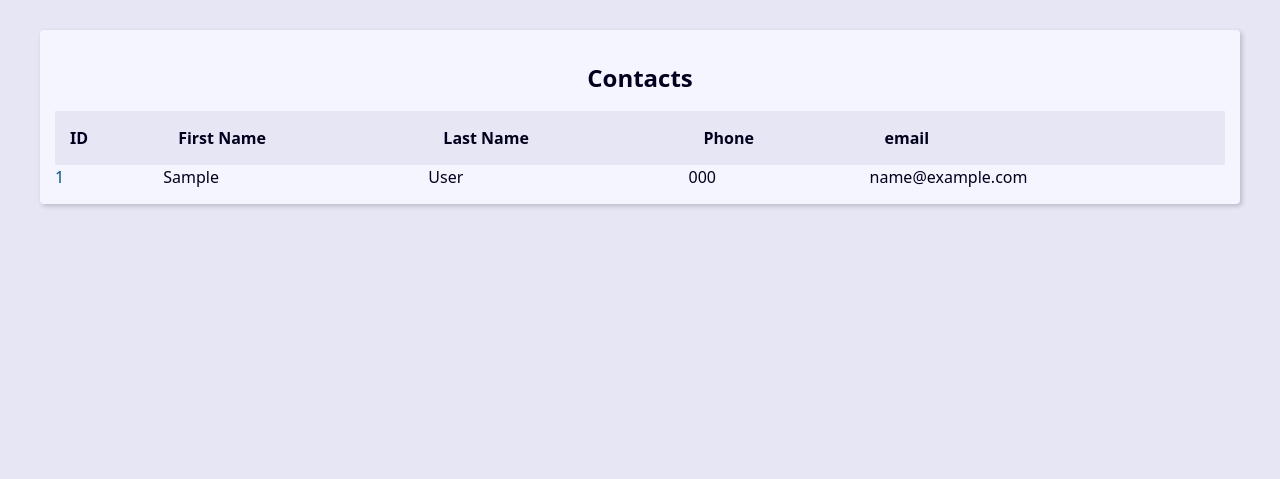
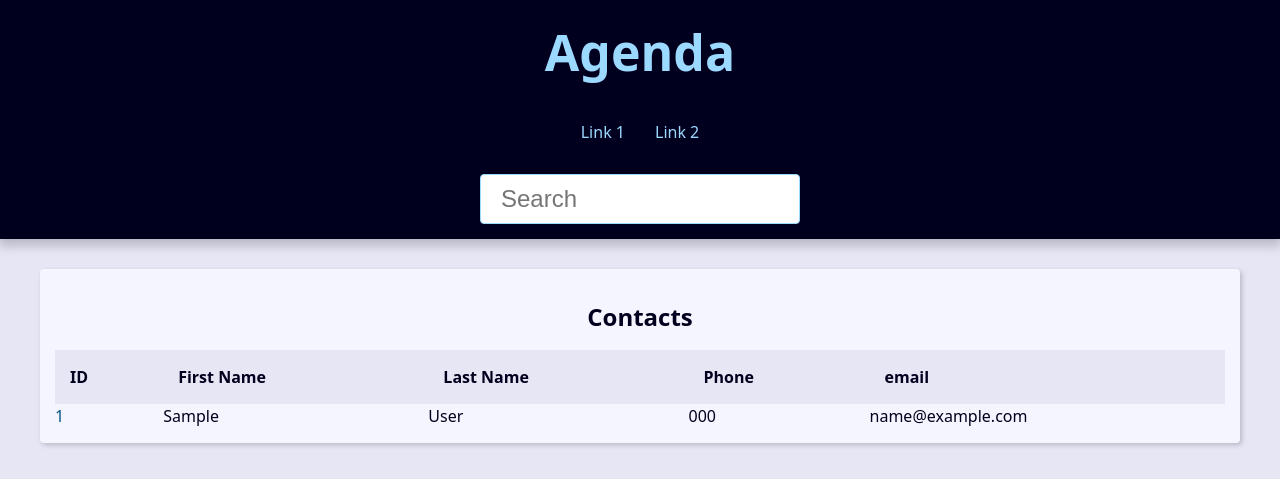
Before and after one commit to lucasmelosilva/agenda, a Django app: page / in a window 1280 px wide. Shown: the top 479 px of the page. Run offline with Django 5.2, Linux system fonts and the light colour scheme; tables that the repository leaves empty hold one stand-in row (values such as "Sample post").

Commit message:
refactor move header and head tags to a single file

```diff
--- a/base_templates/global/base.html
+++ b/base_templates/global/base.html
@@ -3,16 +3,12 @@
 <html lang="en">
 
 <head>
-    <meta charset="UTF-8">
-    <meta http-equiv="X-UA-Compatible" content="IE=edge">
-    <meta name="viewport" content="width=device-width, initial-scale=1.0">
-
-    <title>Document</title>
-
-    <link rel="stylesheet" href="{% static 'global/css/styles.css' %}">
+    {% include "global/partials/_head.html" %}
 </head>
 
 <body>
+
+    {% include "global/partials/_header.html" %}
 
     <main class="content">
         {% block content %}{% endblock content %}
--- /dev/null
+++ b/base_templates/global/partials/_head.html
@@ -0,0 +1,6 @@
+{% load static %}
+<meta charset="UTF-8">
+<meta http-equiv="X-UA-Compatible" content="IE=edge">
+<meta name="viewport" content="width=device-width, initial-scale=1.0">
+<title>{{ site_title }} Agenda</title>
+<link rel="stylesheet" href="{% static 'global/css/styles.css' %}">
--- /dev/null
+++ b/base_templates/global/partials/_header.html
@@ -0,0 +1,29 @@
+<header class="header">
+    <h1 class="header-heading">
+        <a href="{% url 'contact:index' %}" class="header-link">
+            Agenda
+        </a>
+    </h1>
+
+    <nav class="menu">
+        <ul class="menu-list">
+            <li class="menu-item">
+                <a href="" class="menu-link">
+                    Link 1
+                </a>
+            </li>
+            <li class="menu-item">
+                <a href="" class="menu-link">
+                    Link 2
+                </a>
+            </li>
+        </ul>
+    </nav>
+
+    <div class="search">
+        <form action="{% url 'contact:search' %}" method="GET">
+            <input type="search" class="search-input" placeholder="Search" id="search" name="q" required
+                value="{{ request.GET.q.strip }}">
+        </form>
+    </div>
+</header>
--- a/contact/templates/contact/index.html
+++ b/contact/templates/contact/index.html
@@ -1,6 +1,7 @@
 {% extends "global/base.html" %}
 
 {% block content %}
+    {% if contacts  %}
         <div class="responsive-table">
             <table class="contacts-table">
                 <caption class="table-caption">
@@ -42,4 +43,11 @@
                 </tbody>
             </table>
         <div>
+    {% else %}
+        <div class="single-contact">
+            <h1 class="single-contact-name">
+                Nenhum contato encontrado
+            </h1>
+        </div>
+    {% endif %}
 {% endblock content %}
--- a/contact/urls.py
+++ b/contact/urls.py
@@ -7,5 +7,6 @@ app_name = 'contact'
 
 urlpatterns = [
     path('<int:contact_id>/', views.contact, name='contact'),
+    path('search/', views.search, name='search'),
     path('', views.index, name='index'),
 ]
--- a/contact/views/contact_views.py
+++ b/contact/views/contact_views.py
@@ -2,7 +2,8 @@
 This module contains the views for the contact application.
 """
 
-from django.shortcuts import render, get_object_or_404
+from django.shortcuts import render, get_object_or_404, redirect
+from django.db.models import Q
 from contact.models import Contact
 
 
@@ -11,7 +12,8 @@ def index(request):
     contacts = Contact.objects.all().order_by(
         '-id').filter(show=True)
     context = {
-        'contacts': contacts
+        'contacts': contacts,
+        'site_title': 'Contatos |'
     }
 
     return render(
@@ -27,7 +29,8 @@ def contact(request, contact_id):
     result = get_object_or_404(Contact, pk=contact_id, show=True)
 
     context = {
-        'contact': result
+        'contact': result,
+        'site_title': f'{result.first_name} {result.last_name} |'
     }
 
     return render(
@@ -35,3 +38,33 @@ def contact(request, contact_id):
         'contact/contact.html',
         context,
     )
+
+
+def search(request):
+    """Renders the index.html template for the contact application."""
+    search_value: str = request.GET.get('q', '').strip()
+
+    if search_value == '':
+        return redirect('contact:index')
+
+    contacts = Contact.objects.all()\
+        .filter(show=True)\
+        .filter(
+            Q(first_name__icontains=search_value) |
+            Q(last_name__icontains=search_value) |
+            Q(phone__icontains=search_value) |
+            Q(email__icontains=search_value)
+    )\
+        .order_by('-id')\
+
+
+    context = {
+        'contacts': contacts,
+        'site_title': f"Search - {search_value} |"
+    }
+
+    return render(
+        request,
+        'contact/index.html',
+        context,
+    )
```
Lines whose indentation alone changed are shown as unchanged.
